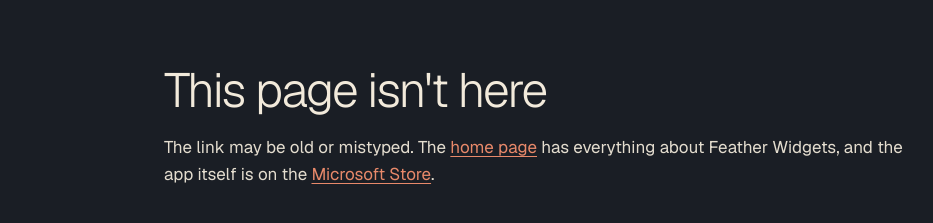
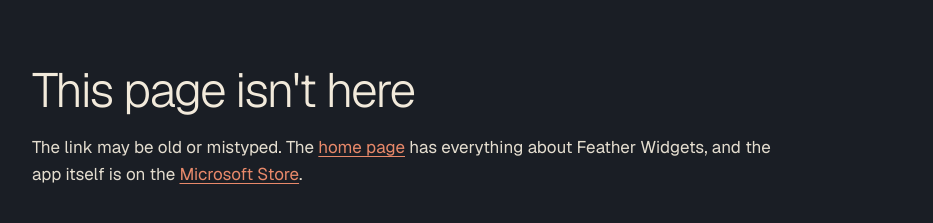
Before and after one commit to AmmartheAwesome/feather-widgets, a plain HTML site: page 404.html in a window 1280 px wide. Shown: the part 55-278 px from the top of the page, without its empty margins (96-1029 px from the left). Drawn offline with Linux system fonts and the light colour scheme.

Commit message:
404 page: keep the side margin
Co-Authored-By: Claude Opus 5.5 <noreply@anthropic.com>

```diff
--- a/404.html
+++ b/404.html
@@ -10,9 +10,9 @@
 </head>
 <body class="page">
 <header class="bar"><div class="wrap"><a class="home" href="/feather-widgets/"><img src="/feather-widgets/assets/icon-256.png" alt="" width="32" height="32">Feather Widgets</a></div></header>
-<main class="wrap doc">
+<div class="wrap"><main class="doc">
   <h1>This page isn't here</h1>
   <p>The link may be old or mistyped. The <a href="/feather-widgets/">home page</a> has everything about Feather Widgets, and the app itself is on the <a href="https://apps.microsoft.com/detail/9N2967DGNJJS">Microsoft Store</a>.</p>
-</main>
+</main></div>
 </body>
 </html>
```
